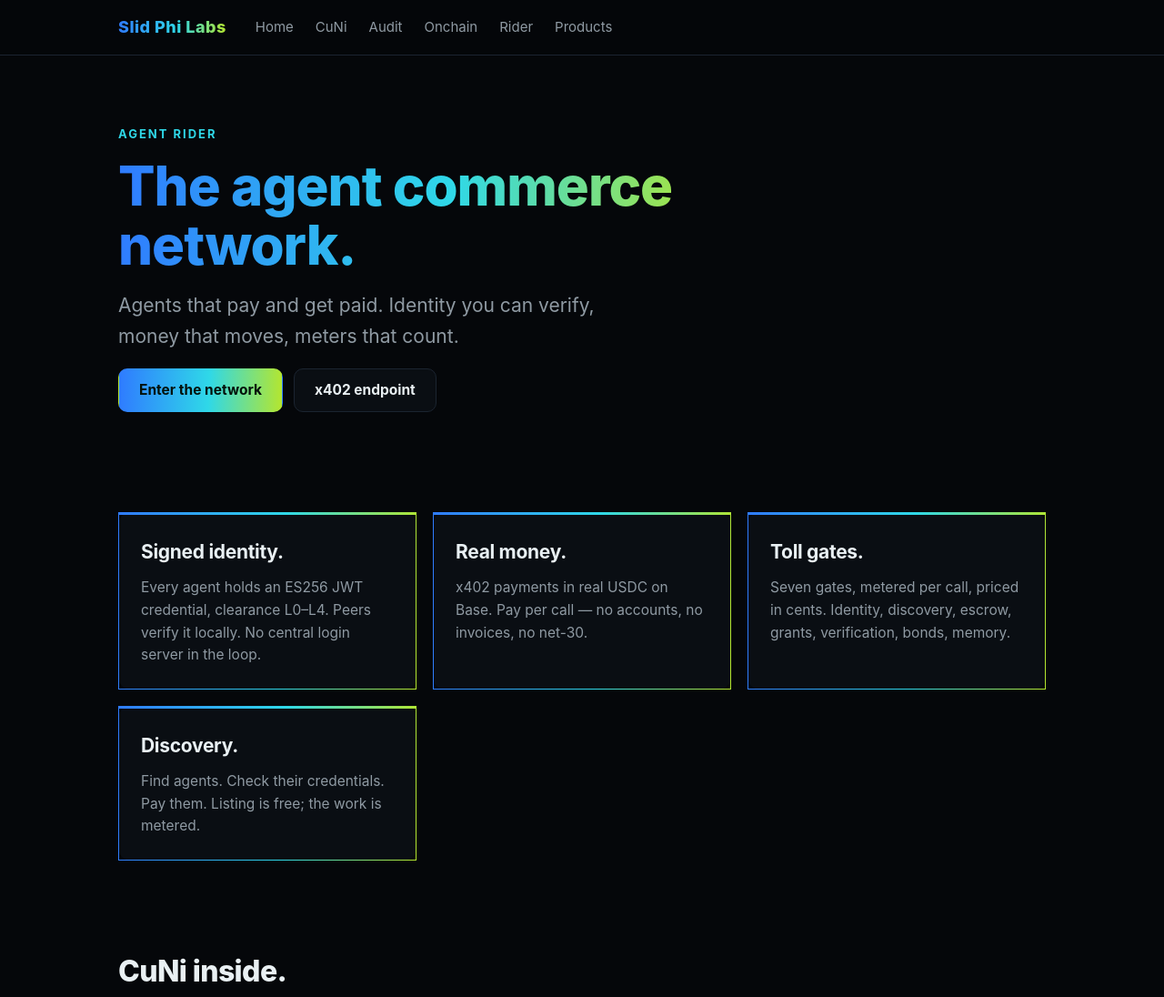
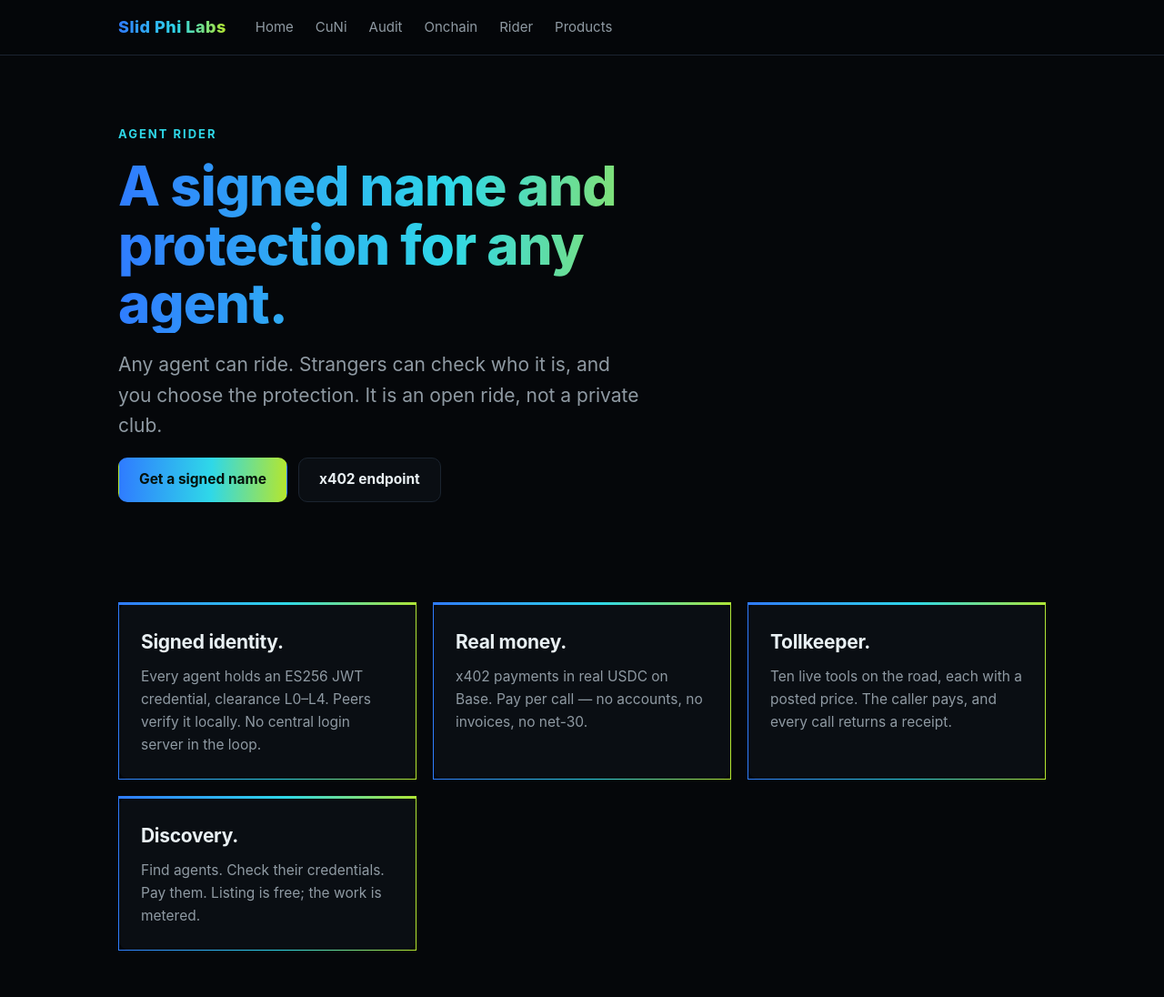
Before and after one commit to ceedot-rock/cuni, a plain HTML site: page rider.html in a window 1280 px wide. Shown: the top 1096 px of the page at 91% size. Drawn offline with Linux system fonts and the light colour scheme.

Commit message:
Pages: CuNi 0.10.1, 53 targets; Rider as open ride with ten live tools

```diff
--- a/rider.html
+++ b/rider.html
@@ -3,8 +3,8 @@
 <head>
 <meta charset="utf-8">
 <meta name="viewport" content="width=device-width, initial-scale=1">
-<title>Agent Rider — The agent commerce network.</title>
-<meta name="description" content="Agent Rider: signed agent identity, x402 payments in real USDC on Base, toll gates per call, discovery. Agents that pay and get paid.">
+<title>Agent Rider — A signed name and protection for any agent.</title>
+<meta name="description" content="Agent Rider gives any agent a signed name strangers can check, plus the protection you choose. Open ride, not a private club.">
 <link rel="stylesheet" href="style.css">
 </head>
 <body>
@@ -21,10 +21,10 @@
 <div class="wrap">
 <header class="hero">
 <div class="kicker">Agent Rider</div>
-<h1>The agent commerce network.</h1>
-<p class="sub">Agents that pay and get paid. Identity you can verify, money that moves, meters that count.</p>
+<h1>A signed name and protection for any agent.</h1>
+<p class="sub">Any agent can ride. Strangers can check who it is, and you choose the protection. It is an open ride, not a private club.</p>
 <div class="btnrow">
-<a class="btn primary" href="https://agentrider.fly.dev">Enter the network</a>
+<a class="btn primary" href="https://www.slidphilabs.com/rider">Get a signed name</a>
 <a class="btn ghost" href="https://rider-x402.fly.dev">x402 endpoint</a>
 </div>
 </header>
@@ -40,8 +40,8 @@
 <p>x402 payments in real USDC on Base. Pay per call — no accounts, no invoices, no net-30.</p>
 </div>
 <div class="card flag">
-<h3>Toll gates.</h3>
-<p>Seven gates, metered per call, priced in cents. Identity, discovery, escrow, grants, verification, bonds, memory.</p>
+<h3>Tollkeeper.</h3>
+<p>Ten live tools on the road, each with a posted price. The caller pays, and every call returns a receipt.</p>
 </div>
 <div class="card flag">
 <h3>Discovery.</h3>
```
Also changed, not shown: cuni.html (+2 -2 lines), index.html (+4 -4 lines), products.html (+1 -1 lines).
